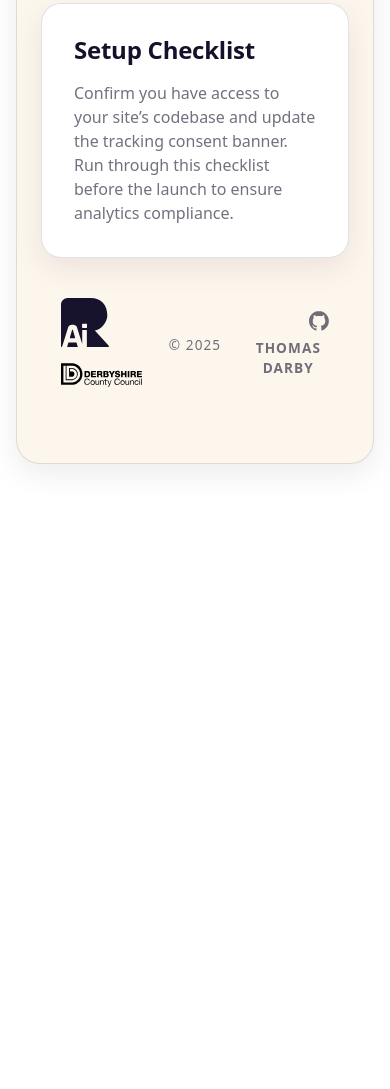
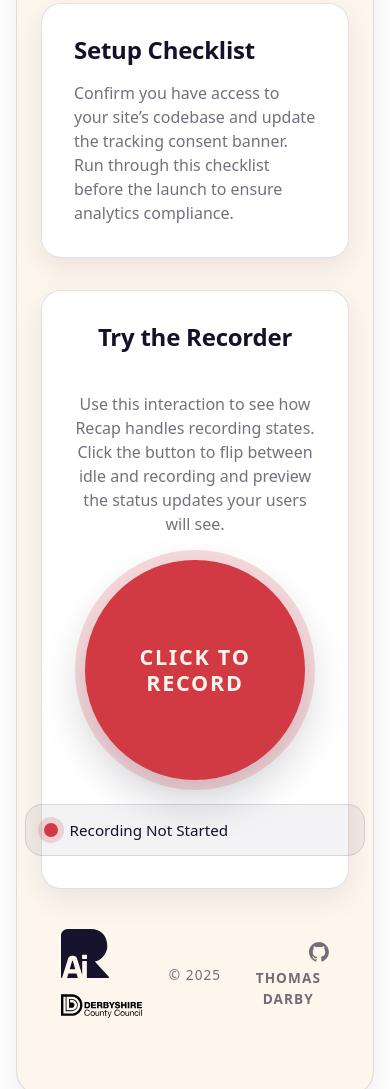
Before and after one commit to thomasedarby/recap, a plain HTML site: page start-recording.html in a window 390 px wide. Shown: the part 365-1454 px from the top of the page. Before the commit the page ends 877 px from the top, so only its background shows below. Drawn offline with Linux system fonts and the light colour scheme.

Commit message:
Started working on the recording page and UI. added the big button to start the recording.

```diff
--- /dev/null
+++ b/recorder.js
@@ -0,0 +1,33 @@
+document.addEventListener("DOMContentLoaded", () => {
+  const btn = document.getElementById("recButton");
+  const statusWrapper = document.getElementById("recordingStatus");
+  const statusText = document.getElementById("statusText");
+
+  if (!btn || !statusWrapper || !statusText) {
+    return;
+  }
+
+  let recording = false;
+
+  const updateUI = () => {
+    btn.classList.toggle("is-recording", recording);
+    statusWrapper.classList.toggle("is-recording", recording);
+    btn.setAttribute("aria-pressed", String(recording));
+    btn.setAttribute("aria-label", recording ? "Stop recording" : "Start recording");
+    statusText.textContent = recording ? "Recording In Progress" : "Recording Not Started";
+  };
+
+  btn.addEventListener("click", () => {
+    recording = !recording;
+    updateUI();
+  });
+
+  btn.addEventListener("keydown", (e) => {
+    if (e.code === "Space" || e.code === "Enter") {
+      e.preventDefault();
+      btn.click();
+    }
+  });
+
+  updateUI();
+});
--- /dev/null
+++ b/recording.css
@@ -0,0 +1,267 @@
+:root {
+  --record-accent: #d23a43;
+  --record-border: rgba(210, 58, 67, 0.18);
+  --record-accent-border: rgba(210, 58, 67, 0.28);
+  --record-ring-1: rgba(210, 58, 67, 0.16);
+  --record-ring-2: rgba(210, 58, 67, 0.12);
+  --record-ring-3: rgba(210, 58, 67, 0.08);
+  --record-ring-4: rgba(210, 58, 67, 0.05);
+  --record-inner-ring: var(--color-background);
+  --record-status-bg: rgba(22, 17, 42, 0.05);
+  --record-status-bg-active: rgba(210, 58, 67, 0.14);
+  --record-status-text: var(--color-text);
+  --record-status-muted: var(--color-muted);
+  --record-status-glow: rgba(210, 58, 67, 0.18);
+}
+
+html[data-theme="dark"] {
+  --record-accent: #f1646c;
+  --record-border: rgba(241, 100, 108, 0.24);
+  --record-accent-border: rgba(241, 100, 108, 0.36);
+  --record-ring-1: rgba(241, 100, 108, 0.32);
+  --record-ring-2: rgba(241, 100, 108, 0.24);
+  --record-ring-3: rgba(241, 100, 108, 0.18);
+  --record-ring-4: rgba(241, 100, 108, 0.12);
+  --record-inner-ring: var(--color-surface);
+  --record-status-bg: rgba(253, 246, 237, 0.05);
+  --record-status-bg-active: rgba(241, 100, 108, 0.18);
+  --record-status-text: var(--color-muted);
+  --record-status-muted: rgba(253, 246, 237, 0.75);
+  --record-status-glow: rgba(241, 100, 108, 0.28);
+}
+
+html[data-theme="dark"] .record-button__glow {
+  background: radial-gradient(circle, rgba(241, 100, 108, 0.36), rgba(241, 100, 108, 0) 78%);
+}
+
+html[data-theme="dark"] .record-button__pulse {
+  border-color: rgba(253, 246, 237, 0.38);
+}
+
+html[data-theme="dark"] .record-button::after {
+  box-shadow:
+    0 0 0 4px rgba(253, 246, 237, 0.28),
+    0 0 0 16px rgba(253, 246, 237, 0.18),
+    0 0 0 30px rgba(253, 246, 237, 0.1);
+}
+
+.recording-demo {
+  display: flex;
+  flex-direction: column;
+  align-items: center;
+  gap: 1.5rem;
+  text-align: center;
+}
+
+.recording-demo__intro {
+  color: var(--color-muted);
+  max-width: 32rem;
+}
+
+.recording-demo__controls {
+  display: flex;
+  flex-direction: column;
+  align-items: center;
+  gap: 1.5rem;
+}
+
+.record-button {
+  position: relative;
+  width: 260px;
+  height: 260px;
+  border-radius: 50%;
+  border: 0;
+  cursor: pointer;
+  background-color: var(--record-accent);
+  color: var(--color-background);
+  font: inherit;
+  display: grid;
+  place-items: center;
+  box-shadow:
+    0 0 0 10px var(--record-border),
+    0 18px 44px rgba(22, 17, 42, 0.22);
+  transition: transform 0.35s ease, box-shadow 0.4s ease, background-color 0.35s ease, color 0.35s ease;
+  isolation: isolate;
+  overflow: hidden;
+}
+
+.record-button:hover {
+  transform: translateY(-6px);
+}
+
+.record-button:focus-visible {
+  outline: 3px solid color-mix(in srgb, var(--record-accent) 60%, white 40%);
+  outline-offset: 6px;
+}
+
+.record-button__glow {
+  position: absolute;
+  inset: 0;
+  border-radius: 50%;
+  background: radial-gradient(circle, rgba(210, 58, 67, 0.28), rgba(210, 58, 67, 0) 75%);
+  opacity: 0;
+  pointer-events: none;
+  transition: opacity 0.35s ease;
+}
+
+.record-button__pulse {
+  position: absolute;
+  inset: 34px;
+  border-radius: 50%;
+  border: 4px solid rgba(255, 255, 255, 0.4);
+  opacity: 0;
+  pointer-events: none;
+}
+
+@keyframes record-pulse-inner {
+  0% {
+    transform: scale(0.92);
+    opacity: 0.6;
+    border-width: 4px;
+  }
+
+  60% {
+    transform: scale(1.04);
+    opacity: 0.28;
+    border-width: 2px;
+  }
+
+  100% {
+    transform: scale(1.05);
+    opacity: 0;
+    border-width: 2px;
+  }
+}
+
+.record-button::after {
+  content: "";
+  position: absolute;
+  inset: 18px;
+  border-radius: 50%;
+  box-shadow:
+    0 0 0 4px rgba(255, 255, 255, 0.2),
+    0 0 0 16px rgba(255, 255, 255, 0.12),
+    0 0 0 30px rgba(255, 255, 255, 0.08);
+  opacity: 0;
+  transition: opacity 0.35s ease;
+  pointer-events: none;
+}
+
+.record-button__label {
+  position: absolute;
+  display: inline-flex;
+  align-items: center;
+  justify-content: center;
+  text-align: center;
+  font-weight: 600;
+  letter-spacing: 0.08em;
+  text-transform: uppercase;
+  pointer-events: none;
+  transition: opacity 0.3s ease, transform 0.3s ease;
+  z-index: 1;
+}
+
+.record-button__label--idle {
+  font-size: 1.55rem;
+  line-height: 1.2;
+  opacity: 1;
+}
+
+.record-button__label--active {
+  gap: 0.4rem;
+  font-size: 1.1rem;
+  padding: 0;
+  border-radius: 0;
+  background: none;
+  color: var(--color-background);
+  opacity: 0;
+  transform: translateY(6px) scale(0.96);
+}
+
+.record-button.is-recording {
+  transform: scale(0.84);
+  box-shadow:
+    0 0 0 6px var(--record-inner-ring),
+    0 0 0 14px var(--record-accent-border),
+    0 18px 44px rgba(22, 17, 42, 0.24);
+}
+
+.record-button.is-recording::after {
+  opacity: 1;
+}
+
+.record-button.is-recording .record-button__glow {
+  opacity: 1;
+}
+
+.record-button.is-recording .record-button__pulse {
+  opacity: 1;
+  animation: record-pulse-inner 1.6s ease-in-out infinite;
+}
+
+.record-button.is-recording .record-button__label--idle {
+  opacity: 0;
+  transform: translateY(-8px);
+}
+
+.record-button.is-recording .record-button__label--active {
+  opacity: 1;
+  transform: translateY(0) scale(1);
+}
+
+.recording-status {
+  display: flex;
+  align-items: center;
+  gap: 0.75rem;
+  padding: 0.85rem 1.1rem;
+  border-radius: 1.1rem;
+  border: 1px solid var(--color-outline);
+  background: var(--record-status-bg);
+  color: var(--record-status-text);
+  min-width: min(340px, 90vw);
+  font-size: 0.95rem;
+  font-weight: 500;
+  transition: background-color 0.35s ease, color 0.35s ease, border-color 0.35s ease;
+}
+
+.recording-status__icon {
+  width: 14px;
+  height: 14px;
+  border-radius: 999px;
+  background: var(--record-accent);
+  box-shadow: 0 0 0 6px var(--record-status-glow);
+  transition: background-color 0.35s ease, box-shadow 0.35s ease;
+}
+
+.recording-status__text {
+  flex: 1;
+  text-align: left;
+}
+
+.recording-status.is-recording {
+  background: var(--record-status-bg-active);
+  color: var(--color-text);
+  border-color: transparent;
+}
+
+.recording-status.is-recording .recording-status__icon {
+  box-shadow: 0 0 0 6px color-mix(in srgb, var(--record-accent) 35%, transparent);
+}
+
+@media (prefers-reduced-motion: reduce) {
+  .record-button__pulse {
+    animation: none !important;
+    opacity: 0.25;
+  }
+}
+
+@media (max-width: 420px) {
+  .record-button {
+    width: 220px;
+    height: 220px;
+  }
+
+  .record-button__label--idle {
+    font-size: 1.35rem;
+  }
+}
--- a/start-recording.html
+++ b/start-recording.html
@@ -5,6 +5,7 @@
     <meta name="viewport" content="width=device-width, initial-scale=1.0" />
     <title>Start Recording · Recap</title>
     <link rel="stylesheet" href="styles.css" />
+    <link rel="stylesheet" href="recording.css" />
   </head>
   <body>
     <div class="app-frame">
@@ -153,6 +154,42 @@
             launch to ensure analytics compliance.
           </p>
         </section>
+        <section class="card recording-demo" aria-labelledby="recording-demo-title">
+          <h2 id="recording-demo-title">Try the Recorder</h2>
+          <p class="recording-demo__intro">
+            Use this interaction to see how Recap handles recording states. Click
+            the button to flip between idle and recording and preview the status
+            updates your users will see.
+          </p>
+          <div class="recording-demo__controls">
+            <button
+              id="recButton"
+              class="record-button"
+              aria-pressed="false"
+              aria-label="Start recording"
+            >
+              <span class="record-button__glow" aria-hidden="true"></span>
+              <span class="record-button__pulse" aria-hidden="true"></span>
+              <span class="record-button__label record-button__label--idle">
+                Click to<br />Record
+              </span>
+              <span class="record-button__label record-button__label--active">
+                . REC
+              </span>
+            </button>
+            <div
+              id="recordingStatus"
+              class="recording-status"
+              role="status"
+              aria-live="polite"
+            >
+              <span class="recording-status__icon" aria-hidden="true"></span>
+              <span id="statusText" class="recording-status__text">
+                Recording Not Started
+              </span>
+            </div>
+          </div>
+        </section>
       </main>
       <footer class="site-footer">
         <div class="footer-col footer-col--brand">
@@ -216,6 +253,7 @@
         </div>
       </footer>
     </div>
+    <script src="recorder.js"></script>
     <script src="script.js"></script>
   </body>
 </html>
```
